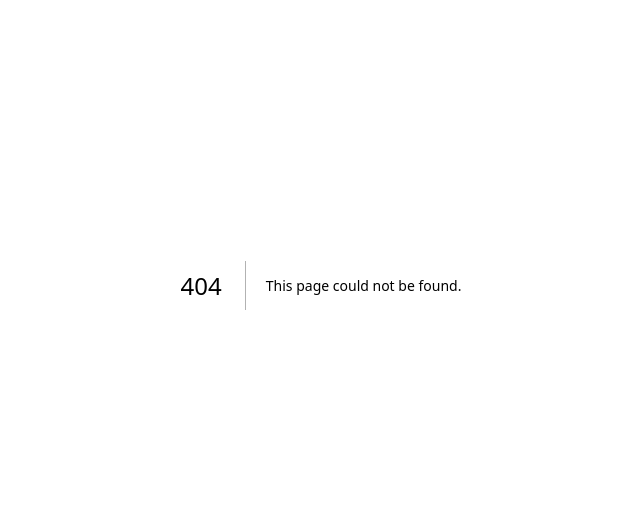
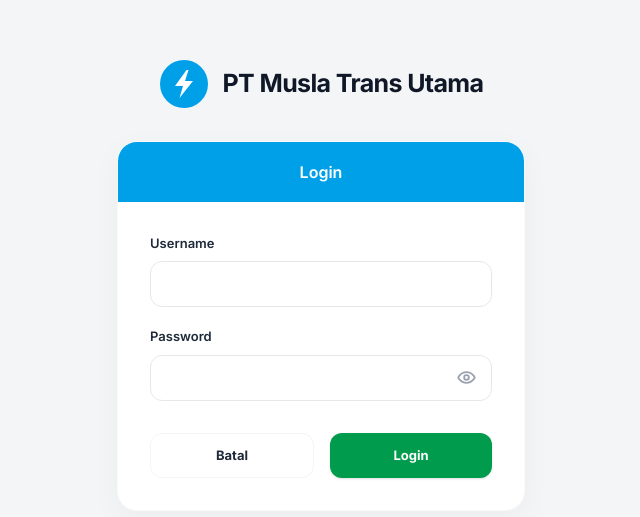
Before and after one commit to Panjiiiiiii/sugar_measurer, a Next.js app: page /auth/login in a window 1280 px wide. Before the commit this address had no page. Shown: the part 115-632 px from the top of the page, without its empty margins (319-959 px from the left). Built offline with nearby package versions, Linux system fonts and the light colour scheme.

Commit message:
feat: implement auth login pages and forms

```diff
--- /dev/null
+++ b/app/auth/[role]/login/page.tsx
@@ -0,0 +1,17 @@
+"use client";
+
+import React from "react";
+import { useParams } from "next/navigation";
+import LoginForm from "@/components/auth/LoginForm";
+
+export default function DynamicLoginPage() {
+  const params = useParams();
+  const roleRaw = params.role as string;
+  const role = (!roleRaw || roleRaw === "undefined") ? "branch" : roleRaw;
+
+  return (
+    <div className="min-h-screen w-full bg-[#f4f5f7] flex items-center justify-center py-12">
+      <LoginForm initialRole={role} />
+    </div>
+  );
+}
--- /dev/null
+++ b/app/auth/login/page.tsx
@@ -0,0 +1,10 @@
+import React from "react";
+import LoginForm from "@/components/auth/LoginForm";
+
+export default function LoginPage() {
+  return (
+    <div className="min-h-screen w-full bg-[#f4f5f7] flex items-center justify-center py-12">
+      <LoginForm />
+    </div>
+  );
+}
--- /dev/null
+++ b/components/auth/LoginForm.tsx
@@ -0,0 +1,178 @@
+"use client";
+
+import React, { useState } from "react";
+import { Eye, EyeSlash } from "@phosphor-icons/react";
+
+interface LoginFormProps {
+  initialRole?: string;
+}
+
+export default function LoginForm({ initialRole }: LoginFormProps) {
+  const [username, setUsername] = useState("");
+  const [password, setPassword] = useState("");
+  const [showPassword, setShowPassword] = useState(false);
+  const [error, setError] = useState<string | null>(null);
+  const [loading, setLoading] = useState(false);
+
+  const handleLogin = async (e: React.FormEvent) => {
+    e.preventDefault();
+    if (!username || !password) {
+      setError("Username dan password wajib diisi");
+      return;
+    }
+
+    setLoading(true);
+    setError(null);
+
+    try {
+      const response = await fetch("/api/auth/login", {
+        method: "POST",
+        headers: {
+          "Content-Type": "application/json",
+        },
+        body: JSON.stringify({
+          email: username,
+          password: password,
+        }),
+      });
+
+      const data = await response.json();
+
+      if (!response.ok) {
+        throw new Error(data.message || "Username atau password salah");
+      }
+
+      // Save token to localStorage
+      if (data.token) {
+        localStorage.setItem("token", data.token);
+
+        // Decode token to get role
+        try {
+          const payloadBase64 = data.token.split(".")[1];
+          const payloadDecoded = JSON.parse(atob(payloadBase64));
+          localStorage.setItem("user", JSON.stringify(payloadDecoded));
+
+          const userRole = payloadDecoded.role || initialRole || "branch";
+          // Redirect dynamically based on role
+          window.location.href = `/${userRole}`;
+        } catch (jwtError) {
+          console.error("Failed to decode token:", jwtError);
+          // Fallback redirect
+          window.location.href = initialRole ? `/${initialRole}` : "/branch";
+        }
+      } else {
+        throw new Error("Token tidak diterima dari server");
+      }
+    } catch (err: any) {
+      setError(err.message || "Terjadi kesalahan saat masuk");
+      setLoading(false);
+    }
+  };
+
+  const handleCancel = () => {
+    setUsername("");
+    setPassword("");
+    setError(null);
+  };
+
+  return (
+    <div className="w-full max-w-[440px] px-4 flex flex-col items-center">
+      {/* Title Header with Logo */}
+      <div className="flex items-center gap-3.5 mb-8">
+        {/* Customized PT Musla Trans Utama Logo SVG */}
+        <div className="w-[50px] h-[50px] flex-shrink-0">
+          <svg viewBox="0 0 100 100" className="w-full h-full">
+            <circle cx="50" cy="50" r="48" fill="#00a0e9" />
+            <path
+              d="M55 22 L32 54 H48 L41 78 L68 44 H52 L59 22 Z"
+              fill="white"
+            />
+          </svg>
+        </div>
+        <h1 className="text-[25px] font-bold text-gray-900 leading-none font-sans select-none tracking-tight">
+          PT Musla Trans Utama
+        </h1>
+      </div>
+
+      {/* Login Form Card */}
+      <div className="w-full bg-white rounded-[20px] shadow-[0_8px_30px_rgb(0,0,0,0.04)] border border-gray-100/50 overflow-hidden">
+        {/* Blue Card Header */}
+        <div className="bg-[#00a0e9] py-4.5 text-center">
+          <h2 className="text-white text-[16px] font-semibold select-none">
+            Login
+          </h2>
+        </div>
+
+        {/* Card Body Container */}
+        <form onSubmit={handleLogin} className="p-8 flex flex-col">
+          {error && (
+            <div className="mb-5 p-3.5 rounded-xl bg-red-50 border border-red-100 text-red-600 text-xs font-semibold text-center leading-relaxed">
+              {error}
+            </div>
+          )}
+
+          {/* Username / Email Input */}
+          <div className="flex flex-col gap-2">
+            <label className="text-[13px] font-semibold text-gray-800 text-left">
+              Username
+            </label>
+            <input
+              type="text"
+              value={username}
+              onChange={(e) => setUsername(e.target.value)}
+              disabled={loading}
+              className="w-full px-4 py-3 rounded-xl border border-gray-200 focus:outline-none focus:border-[#00a0e9] focus:ring-1 focus:ring-[#00a0e9] bg-white text-gray-900 text-sm transition-all"
+            />
+          </div>
+
+          {/* Password Input */}
+          <div className="flex flex-col gap-2 mt-5">
+            <label className="text-[13px] font-semibold text-gray-800 text-left">
+              Password
+            </label>
+            <div className="relative w-full flex items-center">
+              <input
+                type={showPassword ? "text" : "password"}
+                value={password}
+                onChange={(e) => setPassword(e.target.value)}
+                disabled={loading}
+                className="w-full pl-4 pr-12 py-3 rounded-xl border border-gray-200 focus:outline-none focus:border-[#00a0e9] focus:ring-1 focus:ring-[#00a0e9] bg-white text-gray-900 text-sm transition-all"
+              />
+              <button
+                type="button"
+                onClick={() => setShowPassword(!showPassword)}
+                tabIndex={-1}
+                className="absolute right-4 text-gray-400 hover:text-gray-600 focus:outline-none transition-colors"
+              >
+                {showPassword ? (
+                  <EyeSlash size={19} weight="bold" />
+                ) : (
+                  <Eye size={19} weight="bold" />
+                )}
+              </button>
+            </div>
+          </div>
+
+          {/* Form Actions Side-by-Side */}
+          <div className="flex gap-4 mt-8">
+            <button
+              type="button"
+              onClick={handleCancel}
+              disabled={loading}
+              className="flex-1 py-3 px-4 rounded-xl border border-gray-100 bg-white hover:bg-gray-50 text-gray-800 text-[13px] font-bold transition-all focus:outline-none focus:ring-1 focus:ring-gray-200"
+            >
+              Batal
+            </button>
+            <button
+              type="submit"
+              disabled={loading}
+              className="flex-1 py-3 px-4 rounded-xl bg-[#009b4c] hover:bg-[#008741] text-white text-[13px] font-bold transition-all shadow-sm focus:outline-none focus:ring-1 focus:ring-[#009b4c] disabled:opacity-50"
+            >
+              {loading ? "Loading..." : "Login"}
+            </button>
+          </div>
+        </form>
+      </div>
+    </div>
+  );
+}
--- a/components/dashboard/TonaseChart.tsx
+++ b/components/dashboard/TonaseChart.tsx
@@ -181,10 +181,3 @@ export default function TonaseChart() {
     </div>
   );
 }
-            />
-          </BarChart >
-        </ResponsiveContainer >
-      </div >
-    </div >
-  );
-}
--- a/components/finance/FinanceTransferTable.tsx
+++ b/components/finance/FinanceTransferTable.tsx
@@ -10,8 +10,8 @@ import { Badge } from "@/components/ui/Badge";
 import { Pagination } from "@/components/ui/Pagination";
 import FinanceTransferFilterModal from "./FinanceTransferFilterModal";
 import FinanceBuktiTransferModal from "./FinanceBuktiTransferModal";
+import FinanceActionMenu from "./FinanceActionMenu";
 import FinanceDeleteModal from "./FinanceDeleteModal";
-import FinanceActionMenu from "./FinanceActionMenu";
 
 const transferData = [
   ...Array(5).fill({ tanggal: "01/01/2026", bukti: "tf212493.png", cabang: "Malang", nominal: "100.000.000" }),
--- a/components/ui/Input.tsx
+++ b/components/ui/Input.tsx
@@ -38,6 +38,7 @@ interface SelectProps extends React.SelectHTMLAttributes<HTMLSelectElement> {
   required?: boolean;
   options: { value: string; label: string }[];
   icon?: React.ReactNode;
+  placeholder?: string;
 }
 
 export function Select({ label, required, options, icon, className = "", ...props }: SelectProps) {
--- a/components/ui/Select.tsx
+++ b/components/ui/Select.tsx
@@ -14,9 +14,10 @@ interface SelectProps extends React.SelectHTMLAttributes<HTMLSelectElement> {
   error?: string;
   icon?: React.ReactNode;
   variant?: "default" | "compact";
+  placeholder?: string;
 }
 
-export function Select({ label, options, error, icon, variant = "default", className = "", ...props }: SelectProps) {
+export function Select({ label, options, error, icon, variant = "default", className = "", placeholder, ...props }: SelectProps) {
   const isCompact = variant === "compact";
 
   return (
@@ -35,6 +36,11 @@ export function Select({ label, options, error, icon, variant = "default", class
           } ${error ? "border-red-500" : ""} ${className}`}
           {...props}
         >
+          {placeholder && (
+            <option value="" disabled>
+              {placeholder}
+            </option>
+          )}
           {options.map((option) => (
             <option key={option.value} value={option.value}>
               {option.label}
--- a/components/ui/StatCard.tsx
+++ b/components/ui/StatCard.tsx
@@ -3,11 +3,14 @@ import React from "react";
 interface StatCardProps {
   label: string;
   value: string;
-  title: string;
+  title?: string;
+  subValue?: string;
   className?: string;
 }
 
-export function StatCard({ label, value, title, className = "" }: StatCardProps) {
+export function StatCard({ label, value, title, subValue, className = "" }: StatCardProps) {
+  const displayTitle = title || subValue || "";
+
   return (
     <div className={`bg-white p-6 rounded-[32px] border border-gray-100 shadow-sm flex flex-col gap-5 items-start transition-all hover:shadow-md ${className}`}>
       <span className="px-4 py-1.5 bg-[#F8F9FA] text-[#6C757D] text-[11px] font-bold rounded-xl tracking-tight uppercase">
@@ -15,7 +18,7 @@ export function StatCard({ label, value, title, className = "" }: StatCardProps)
       </span>
       <div className="flex flex-col gap-1 items-start text-left">
         <h2 className="text-2xl font-bold text-gray-900 tracking-tight leading-none">{value}</h2>
-        <span className="text-[13px] font-bold text-[#A0AEC0] tracking-tight">{title}</span>
+        <span className="text-[13px] font-bold text-[#A0AEC0] tracking-tight">{displayTitle}</span>
       </div>
     </div>
   );
--- a/components/ui/index.ts
+++ b/components/ui/index.ts
@@ -1,5 +1,5 @@
 export * from "./Card";
-export * from "./Input";
+export { Input } from "./Input";
 export * from "./Button";
 export * from "./Badge";
 export * from "./StatCard";
```
